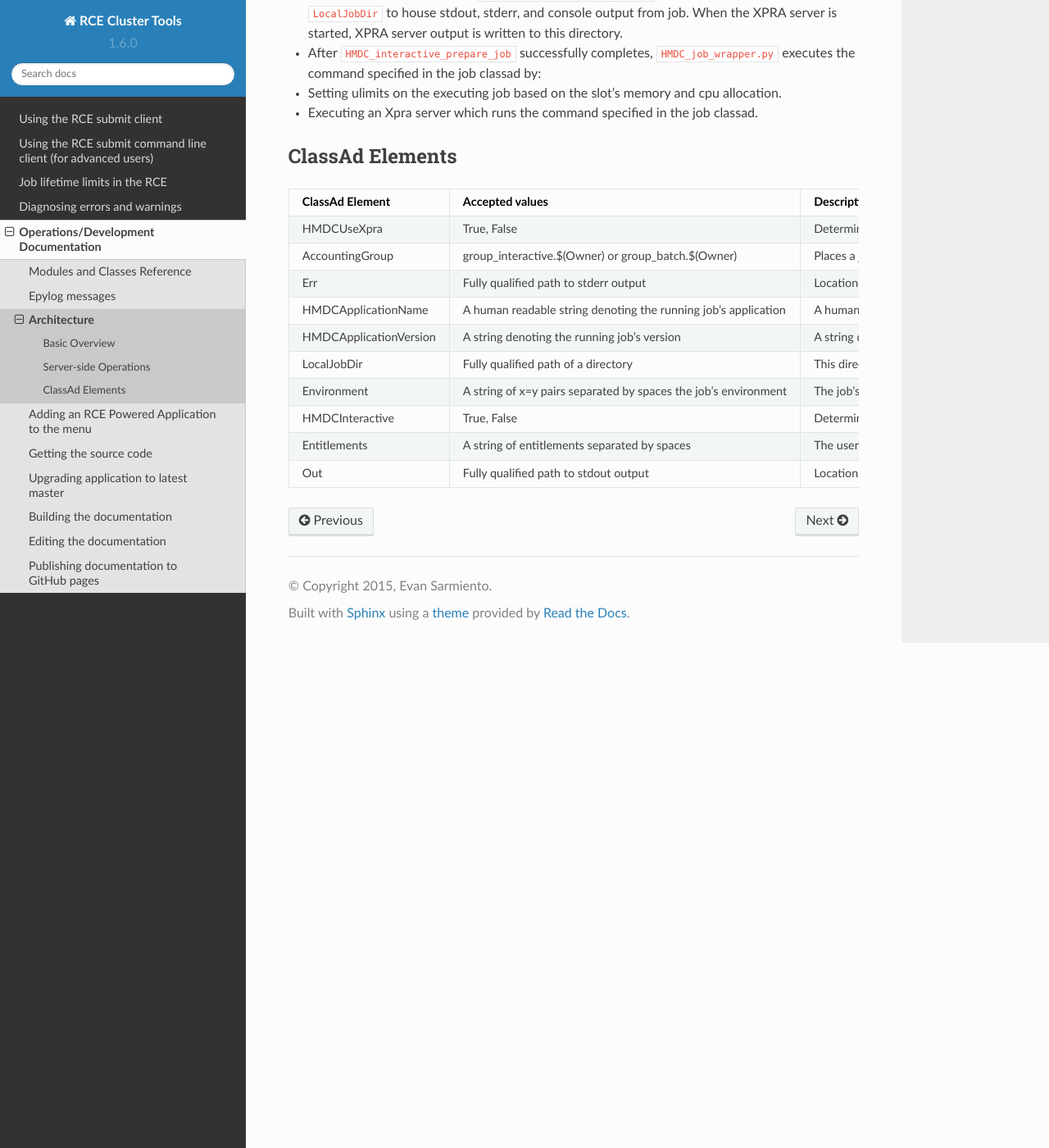
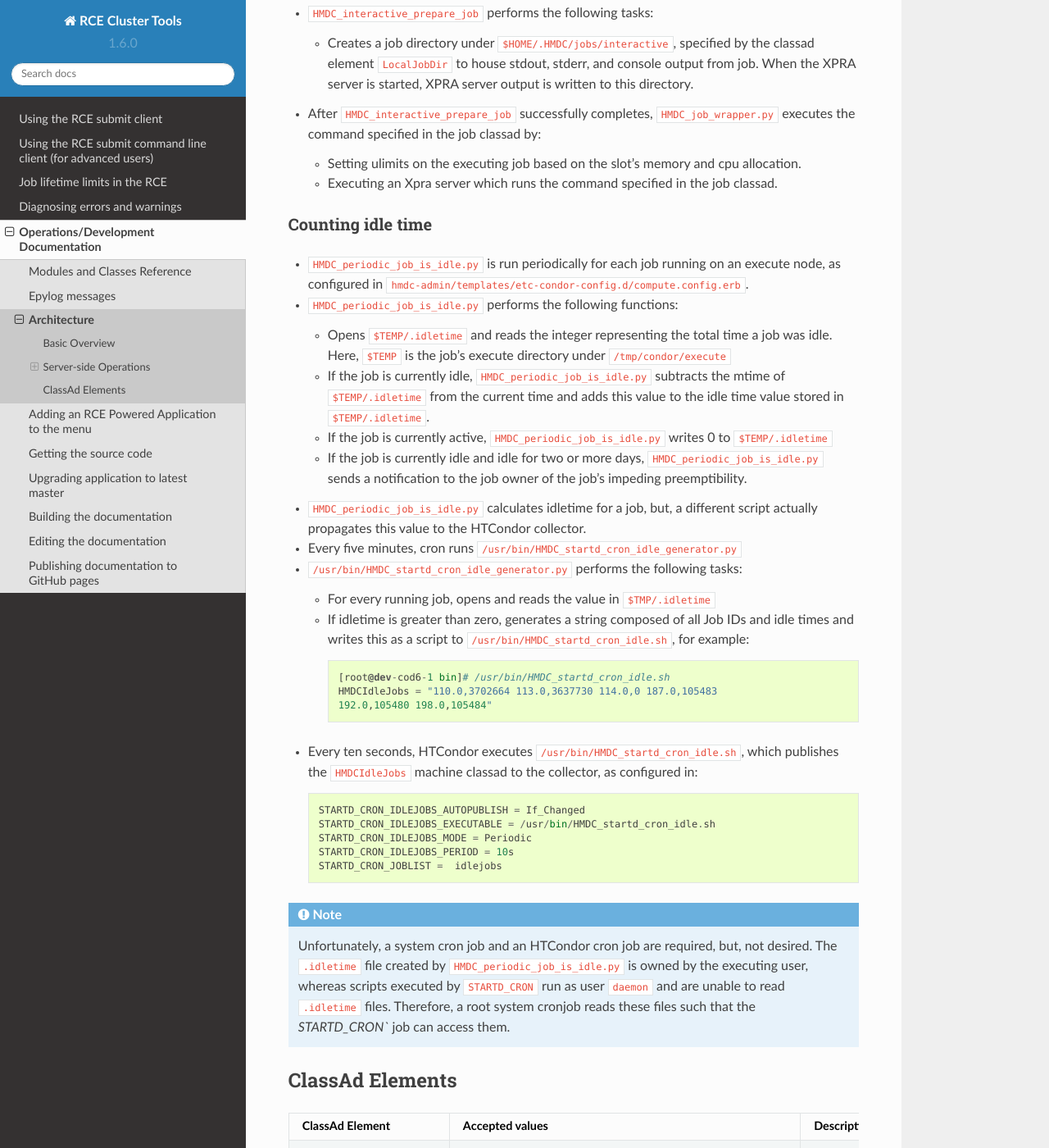
Before and after one commit to hmdc/rce-interactive-tools, a Sphinx documentation site: the page built from doc/source/development/architecture.rst, in a window 1280 px wide and 1400 px high, scrolled down 2863 px. Shown: the whole window at 82% size. Built offline with Sphinx 7.4.7 and the Read the Docs theme 2.0.0, drawn with Linux system fonts in a browser that asks for light colours.

Commit message:
Add more to architecture

```diff
--- a/doc/source/development/architecture.rst
+++ b/doc/source/development/architecture.rst
@@ -139,6 +139,10 @@ performs the following tasks:
 
 Server-side Operations
 ----------------------
+
+Starting a job
+^^^^^^^^^^^^^^
+
 Most of the work is performed by HTCondor startd or execute nodes.
 
 * When a job submitted using rce_submit.py starts running, the execute
@@ -152,18 +156,81 @@ Most of the work is performed by HTCondor startd or execute nodes.
 
 * ``HMDC_interactive_prepare_job`` performs the following tasks:
 
-* Creates a job directory under ``$HOME/.HMDC/jobs/interactive``,
-  specified by the classad element ``LocalJobDir`` to
-  house stdout, stderr, and console output from job. When the XPRA
-  server is started, XPRA server output is written to this directory.
+  * Creates a job directory under ``$HOME/.HMDC/jobs/interactive``,
+    specified by the classad element ``LocalJobDir`` to
+    house stdout, stderr, and console output from job. When the XPRA
+    server is started, XPRA server output is written to this directory.
 
 * After ``HMDC_interactive_prepare_job`` successfully completes,
   ``HMDC_job_wrapper.py`` executes the command specified in the job
   classad by:
-* Setting ulimits on the executing job based on the slot's memory and
-  cpu allocation.
-* Executing an Xpra server which runs the command specified in the
-  job classad.
+
+  * Setting ulimits on the executing job based on the slot's memory and
+    cpu allocation.
+  * Executing an Xpra server which runs the command specified in the
+    job classad.
+
+Counting idle time
+^^^^^^^^^^^^^^^^^^
+* ``HMDC_periodic_job_is_idle.py`` is run periodically for each job
+  running on an execute node, as configured in
+  ``hmdc-admin/templates/etc-condor-config.d/compute.config.erb``.
+
+* ``HMDC_periodic_job_is_idle.py`` performs the following functions:
+
+  * Opens ``$TEMP/.idletime`` and reads the integer representing the
+    total time a job was idle. Here, ``$TEMP`` is the job's execute
+    directory under ``/tmp/condor/execute``
+  * If the job is currently idle, ``HMDC_periodic_job_is_idle.py``
+    subtracts the mtime of ``$TEMP/.idletime`` from the current time and
+    adds this value to the idle time value stored in
+    ``$TEMP/.idletime``.
+  * If the job is currently active, ``HMDC_periodic_job_is_idle.py``
+    writes 0 to ``$TEMP/.idletime``
+  * If the job is currently idle and idle for two or more days,
+    ``HMDC_periodic_job_is_idle.py`` sends a notification to the job
+    owner of the job's impeding preemptibility.
+
+* ``HMDC_periodic_job_is_idle.py`` calculates idletime for a job, but, a
+  different script actually propagates this value to the HTCondor
+  collector.
+
+* Every five minutes, cron runs
+  ``/usr/bin/HMDC_startd_cron_idle_generator.py``
+
+* ``/usr/bin/HMDC_startd_cron_idle_generator.py`` performs the following
+  tasks:
+
+  * For every running job, opens and reads the value in
+    ``$TMP/.idletime``
+  * If idletime is greater than zero, generates a string composed of all
+    Job IDs and idle times and writes this as a script to
+    ``/usr/bin/HMDC_startd_cron_idle.sh``, for example::
+
+      [root@dev-cod6-1 bin]# /usr/bin/HMDC_startd_cron_idle.sh
+      HMDCIdleJobs = "110.0,3702664 113.0,3637730 114.0,0 187.0,105483
+      192.0,105480 198.0,105484"
+
+* Every ten seconds, HTCondor executes
+  ``/usr/bin/HMDC_startd_cron_idle.sh``, which publishes the
+  ``HMDCIdleJobs`` machine classad to the collector, as configured in::
+
+    STARTD_CRON_IDLEJOBS_AUTOPUBLISH = If_Changed
+    STARTD_CRON_IDLEJOBS_EXECUTABLE = /usr/bin/HMDC_startd_cron_idle.sh
+    STARTD_CRON_IDLEJOBS_MODE = Periodic
+    STARTD_CRON_IDLEJOBS_PERIOD = 10s
+    STARTD_CRON_JOBLIST =  idlejobs
+
+.. note::
+
+  Unfortunately, a system cron job and an HTCondor cron job are
+  required, but, not desired. The ``.idletime`` file created by
+  ``HMDC_periodic_job_is_idle.py`` is owned by the executing user,
+  whereas scripts executed by ``STARTD_CRON`` run as user ``daemon`` and
+  are unable to read ``.idletime`` files. Therefore, a root system
+  cronjob reads these files such that the `STARTD_CRON`` job can access
+  them.
+
 
 ClassAd Elements
 ----------------
```
